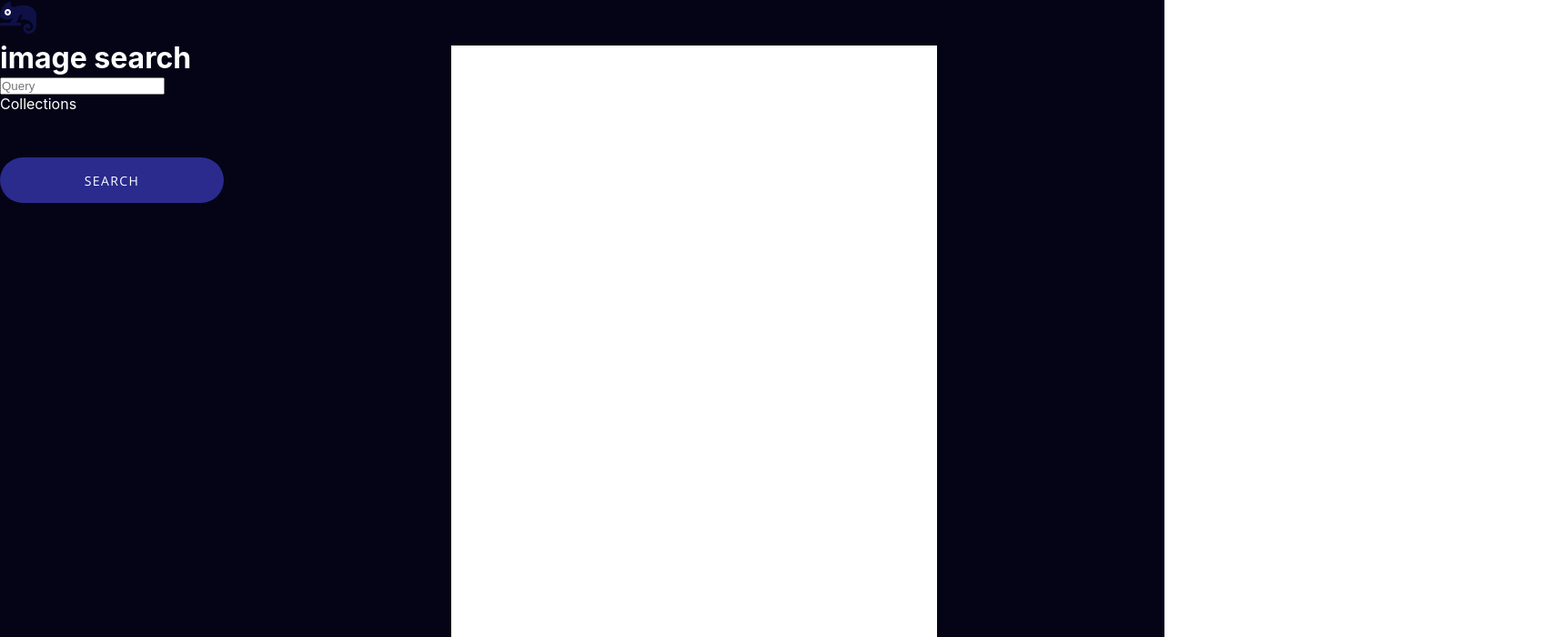
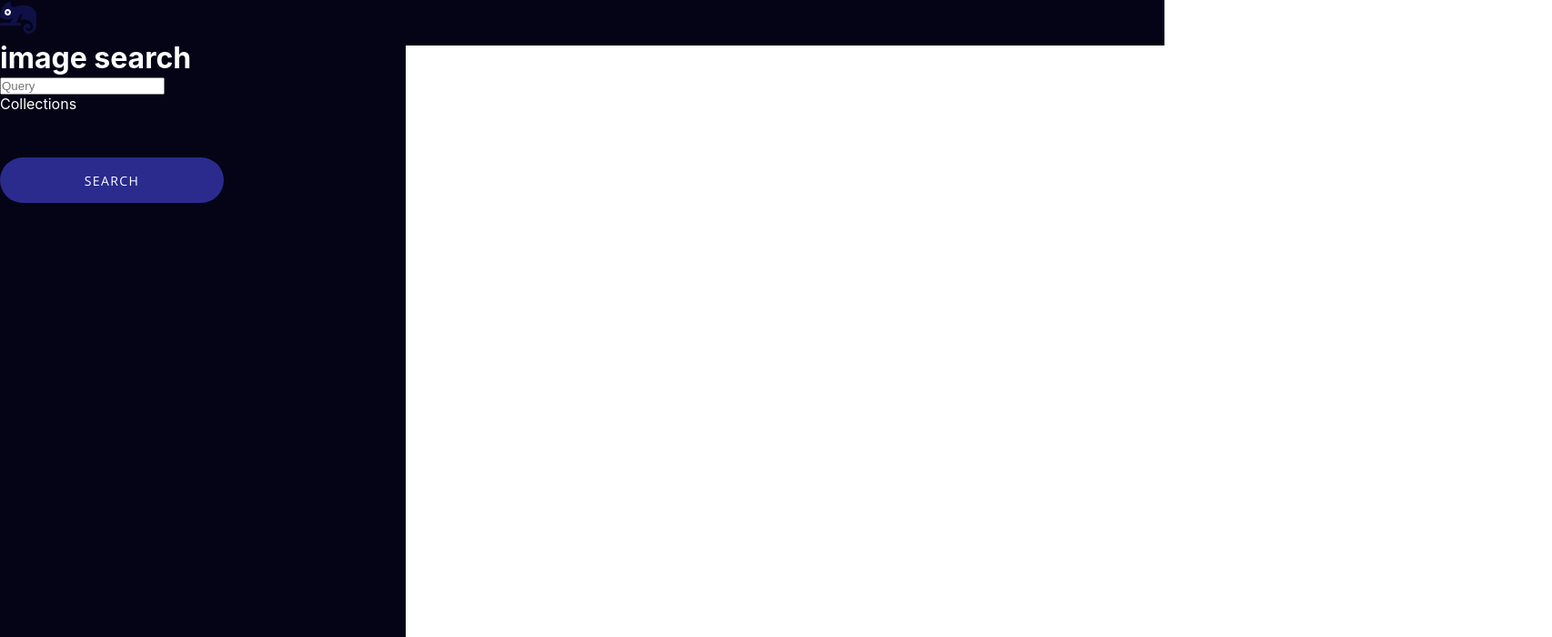
Before and after one commit to brkn/unsplash-search-app, a React (Create React App) app: page /search in a window 1280 px wide. Shown: the top 700 px of the page at 91% size, 1706 px wide, since content can reach past the window. Built offline with nearby package versions, Linux system fonts and the light colour scheme.

Commit message:
Fix css of content div

```diff
--- a/src/components/Content.css
+++ b/src/components/Content.css
@@ -3,12 +3,13 @@
   grid-gap: 20px;
   grid-template-columns: repeat(auto-fill, minmax(300px, 1fr));
   grid-auto-rows: 0;
-  margin: 50px 250px 0;
-  background: #ffffff;
+  margin: 50px 200px 0;
 }
 
 .Content {
-  width: 1440px;
+  max-width: 100%;
+  background-color: #ffffff;
+  min-height: 100vh;
 }
 
 .Grid-cell-image{
```
